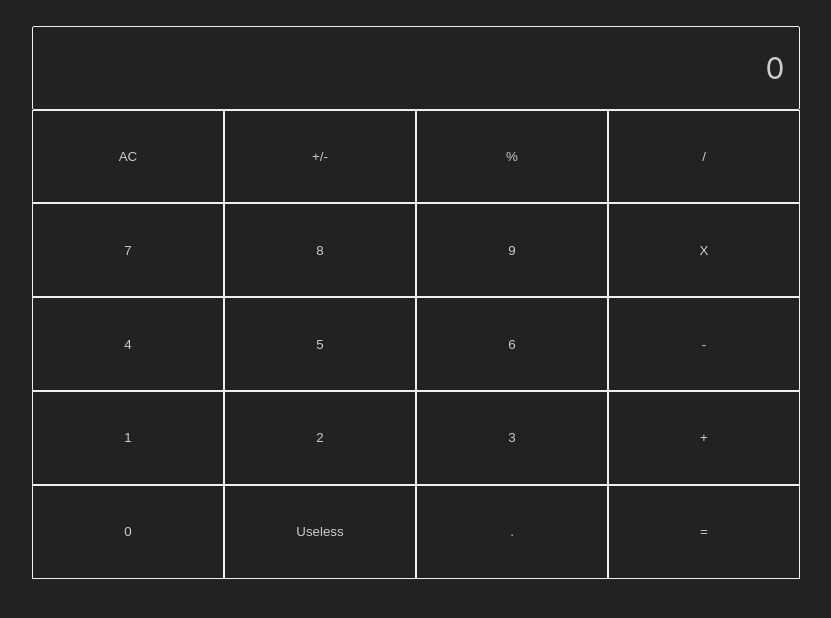
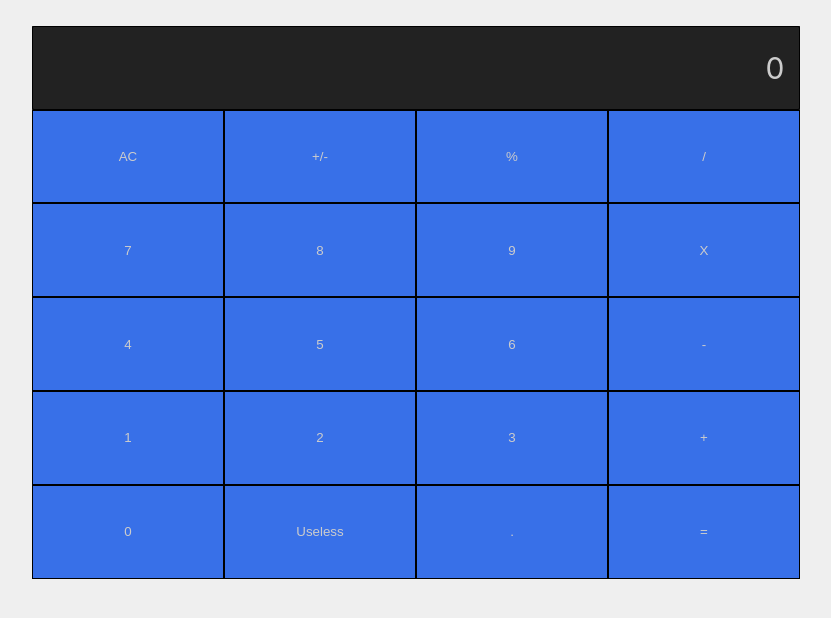
Before and after one commit to KeeganCK/reactCalculator, a React (Create React App) app in the folder react-calculator/: page / in a window 1280 px wide. Shown: the top 618 px of the page, without its empty margins (224-1055 px from the left). Built offline with nearby package versions, Linux system fonts and the light colour scheme.

Commit message:
changed theme

```diff
--- a/react-calculator/src/App.css
+++ b/react-calculator/src/App.css
@@ -1,5 +1,5 @@
 body {
-    background-color: #222222;
+    background-color: #efefef;
 }
 
 .App {
--- a/react-calculator/src/Components/Button/Button.css
+++ b/react-calculator/src/Components/Button/Button.css
@@ -5,8 +5,8 @@
 .button1 {
 	padding-top: 20%;
 	padding-bottom: 20%;
-	border: 1px solid #efefef;
-	background-color: #222222;;
+	border: 1px solid black;
+	background-color: #3870e8;
 	width: 100%;
 	color: #cccccc;
 }
--- a/react-calculator/src/Components/Calculator/Calculator.css
+++ b/react-calculator/src/Components/Calculator/Calculator.css
@@ -5,6 +5,7 @@
 	margin-right: 20%;
 	margin-top: 2%;
 	margin-bottom: 2%;
+	background: #222222;
 }
 
 .rowC {
--- a/react-calculator/src/Components/Display/Display.css
+++ b/react-calculator/src/Components/Display/Display.css
@@ -6,7 +6,7 @@
 	margin: 0px;
 	padding-top: 3%;
 	padding-bottom: 3%;
-	border: 1px solid #efefef;
+	border: 1px solid black;
 	border-radius: 2px;
 }
 
```
